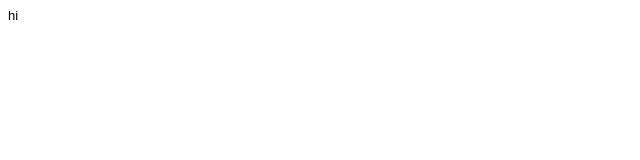
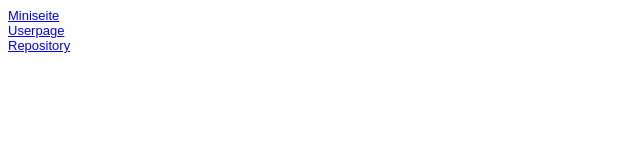
Before and after one commit to weisshab/EIA2, a plain HTML site: page Steckbrief/steckbrief.htm in a window 1280 px wide. Shown: the whole page, without its empty margins (0-640 px from the left). Drawn offline with Linux system fonts and the light colour scheme.

Commit message:
Aufgabe0

```diff
--- a/Steckbrief/steckbrief.htm
+++ b/Steckbrief/steckbrief.htm
@@ -12,6 +12,10 @@ body {
 </style>
 </head>
 <body>
-	hi<!-- Hier die Links zu den gelösten Aufgaben einstellen, aktuelle oben, alte stehen lassen! Format: Aufgabenbezeichnung, Datum -->
+	<a href="https://weisshab.github.io/EIA2/Aufgabe00/Aufgabe00.html">Miniseite</a><br>
+	<a href="https://weisshab.github.io/EIA2/index.html">Userpage</a><br>
+	<a href="https://https://github.com/weisshab/EIA2">Repository</a><br>
+
+	<!-- Hier die Links zu den gelösten Aufgaben einstellen, aktuelle oben, alte stehen lassen! Format: Aufgabenbezeichnung, Datum -->
 </body>
 </html>
```
